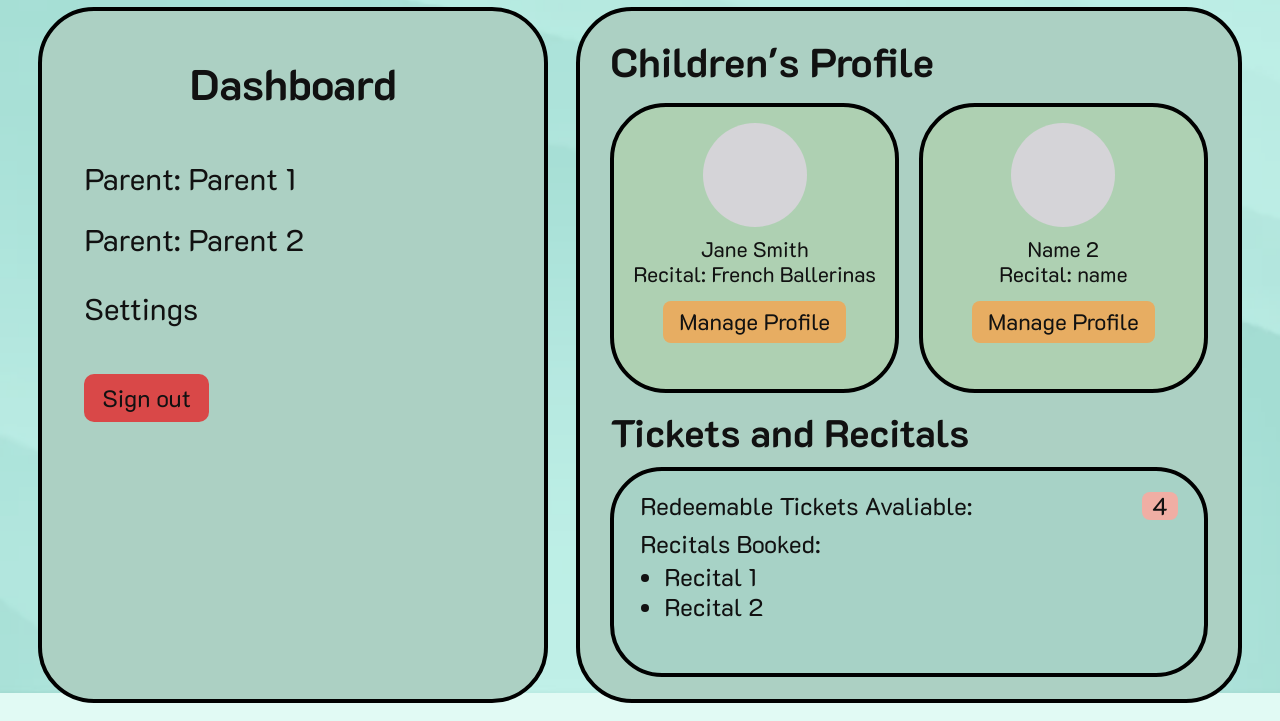
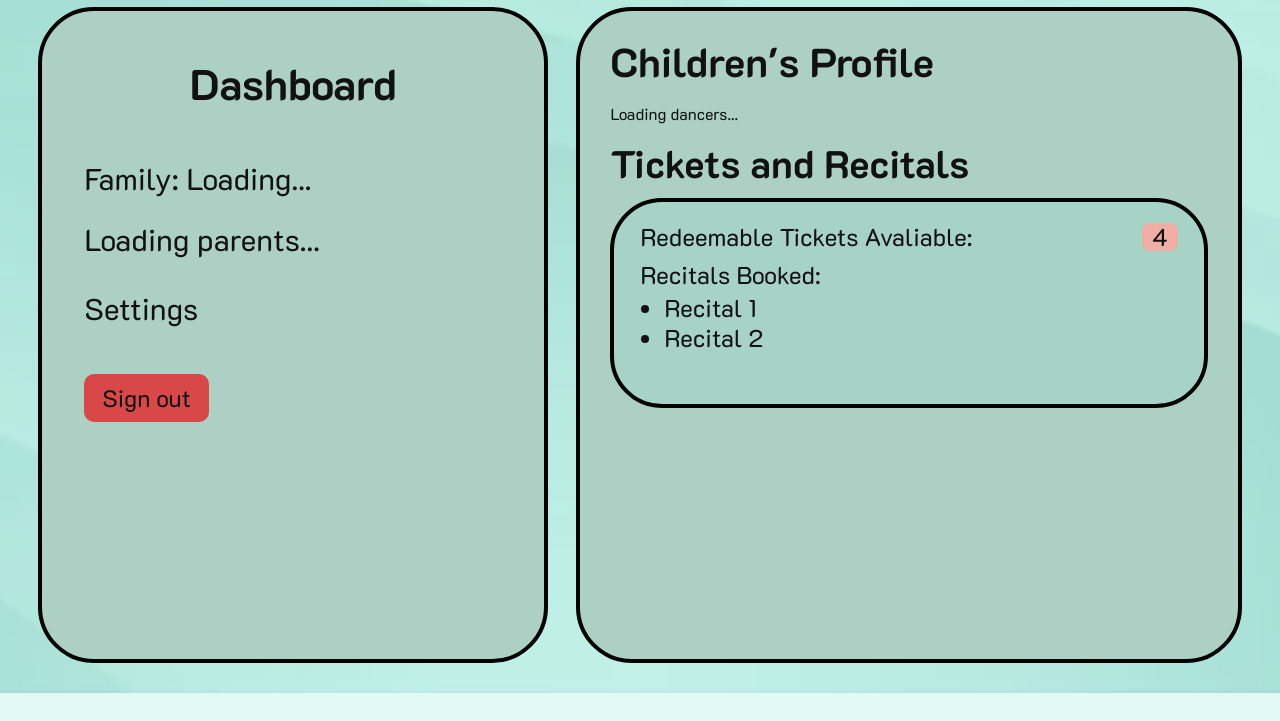
Before and after one commit to SidS-123/ArtInMotionTicketing, a plain HTML site: page user_page/account.html in a window 1280 px wide. Shown: the part 107-828 px from the top of the page. After the commit the page ends 800 px from the top, so only its background shows below. Drawn offline with Linux system fonts and the light colour scheme.

Commit message:
Restore dynamic account placeholders

```diff
--- a/user_page/account.html
+++ b/user_page/account.html
@@ -35,8 +35,10 @@
       <section class="account-grid">
         <article class="dashboard-card">
           <h1>Dashboard</h1>
-          <p>Parent: Parent 1</p>
-          <p>Parent: Parent 2</p>
+          <p id="dashboardFamilyName">Family: Loading...</p>
+          <div id="dashboardParents">
+            <p>Loading parents...</p>
+          </div>
           <p class="settings">Settings</p>
           <button type="button" class="signout-btn">Sign out</button>
         </article>
@@ -44,20 +46,8 @@
         <article class="profile-card">
           <h2>Children's Profile</h2>
 
-          <div class="children-grid">
-            <section class="child-card">
-              <div class="avatar"></div>
-              <p>Jane Smith</p>
-              <p>Recital: French Ballerinas</p>
-              <button type="button" class="manage-btn">Manage Profile</button>
-            </section>
-
-            <section class="child-card">
-              <div class="avatar"></div>
-              <p>Name 2</p>
-              <p>Recital: name</p>
-              <button type="button" class="manage-btn">Manage Profile</button>
-            </section>
+          <div id="childrenGrid" class="children-grid">
+            <p>Loading dancers...</p>
           </div>
 
           <h3>Tickets and Recitals</h3>
```
